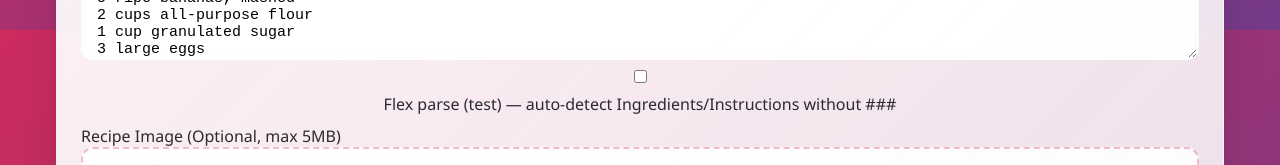
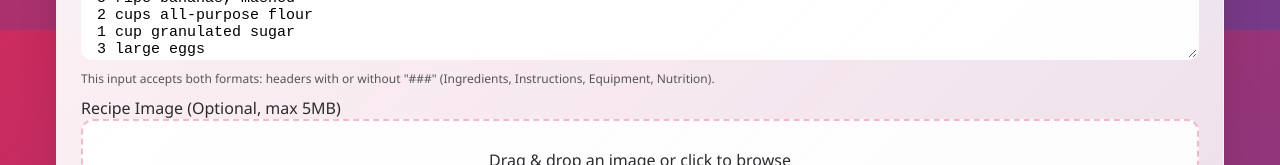
Before and after one commit to bot07-lang/recipe-generator, a React (Vite) app: page /generator in a window 1280 px wide. Shown: the part 770-935 px from the top of the page. Built offline with nearby package versions, Linux system fonts and the light colour scheme; no server answers; the database is empty.

Commit message:
Normalize input to accept Ingredients/Instructions with or without ###; remove test toggle

```diff
--- a/src/routes/Generator.tsx
+++ b/src/routes/Generator.tsx
@@ -219,8 +219,7 @@ Calories: 320 per serving
   const [isGenerating, setIsGenerating] = useState(false);
   const [showPreview, setShowPreview] = useState(false);
   const [notification, setNotification] = useState<{ message: string; type: 'success' | 'error' | 'info' } | null>(null);
-  // Dev-only relaxed parsing toggle (does NOT change default behavior)
-  const [flexParse, setFlexParse] = useState(false);
+  // Input normalization: accept with or without ### section headers
   const selected = useMemo(() => {
     if (templateName) {
       return templates.find(t => t.name === templateName) || null;
@@ -298,11 +297,11 @@ Calories: 320 per serving
 
   const filledHtml = useMemo(() => {
     if (!selected) return '';
-    const source = flexParse ? normalizeForFlex(raw) : raw;
+    const source = normalizeForFlex(raw);
     const d = parseRecipeData(source);
     const filled = fillPlaceholders(selected.html, d, img);
     return filled;
-  }, [selected, raw, img, flexParse]);
+  }, [selected, raw, img]);
 
   // Validate placeholders present in the selected template
   const missingPlaceholders = useMemo(() => {
@@ -436,9 +435,8 @@ Calories: 320 per serving
           <label>Recipe Content</label>
           <textarea className="textarea" value={raw} onChange={e=>setRaw(e.target.value)} />
         </div>
-        <div className="form-group" style={{display:'flex',alignItems:'center',gap:10}}>
-          <input id="flex-parse" type="checkbox" checked={flexParse} onChange={e=>setFlexParse(e.target.checked)} />
-          <label htmlFor="flex-parse" style={{userSelect:'none'}}>Flex parse (test) — auto-detect Ingredients/Instructions without ###</label>
+        <div className="form-group" style={{fontSize:12,color:'#555'}}>
+          This input accepts both formats: headers with or without "###" (Ingredients, Instructions, Equipment, Nutrition).
         </div>
         <div className="form-group">
           <label>Recipe Image (Optional, max 5MB)</label>
```
